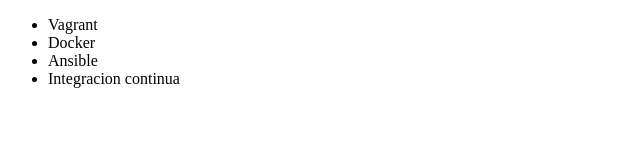
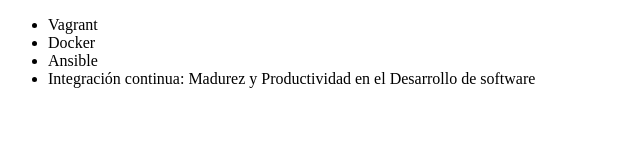
Before and after one commit to Dybala98/alura-git, a plain HTML site: page index.html in a window 1280 px wide. Shown: the whole page, without its empty margins (0-640 px from the left). Drawn offline with Linux system fonts and the light colour scheme.

Commit message:
Renombrando curso de integracion continua

```diff
--- a/index.html
+++ b/index.html
@@ -9,7 +9,7 @@
          <li> Vagrant </li>
          <li> Docker </li>
          <li> Ansible </li>
-         <li> Integracion continua </li>
+         <li> Integración continua: Madurez y Productividad en el Desarrollo de software </li>
      </ul>
 </body>
 </html>
```
